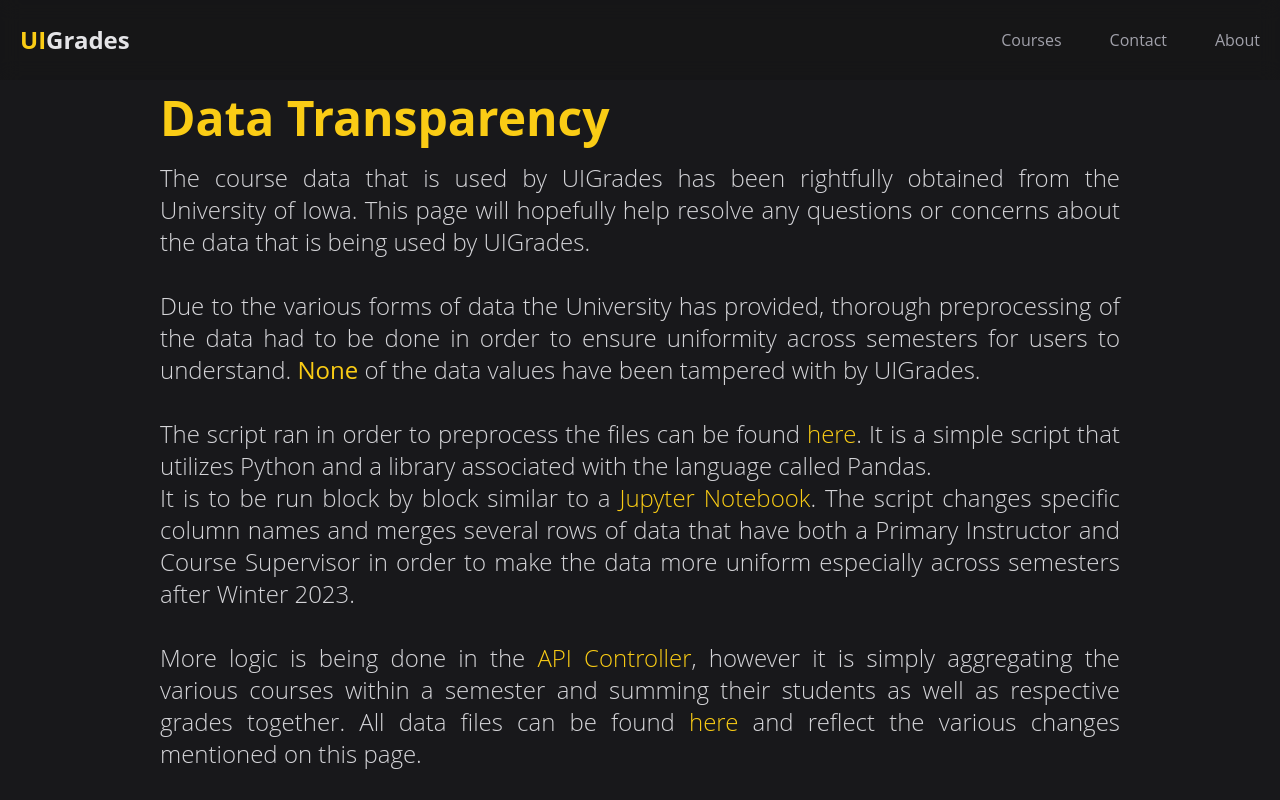
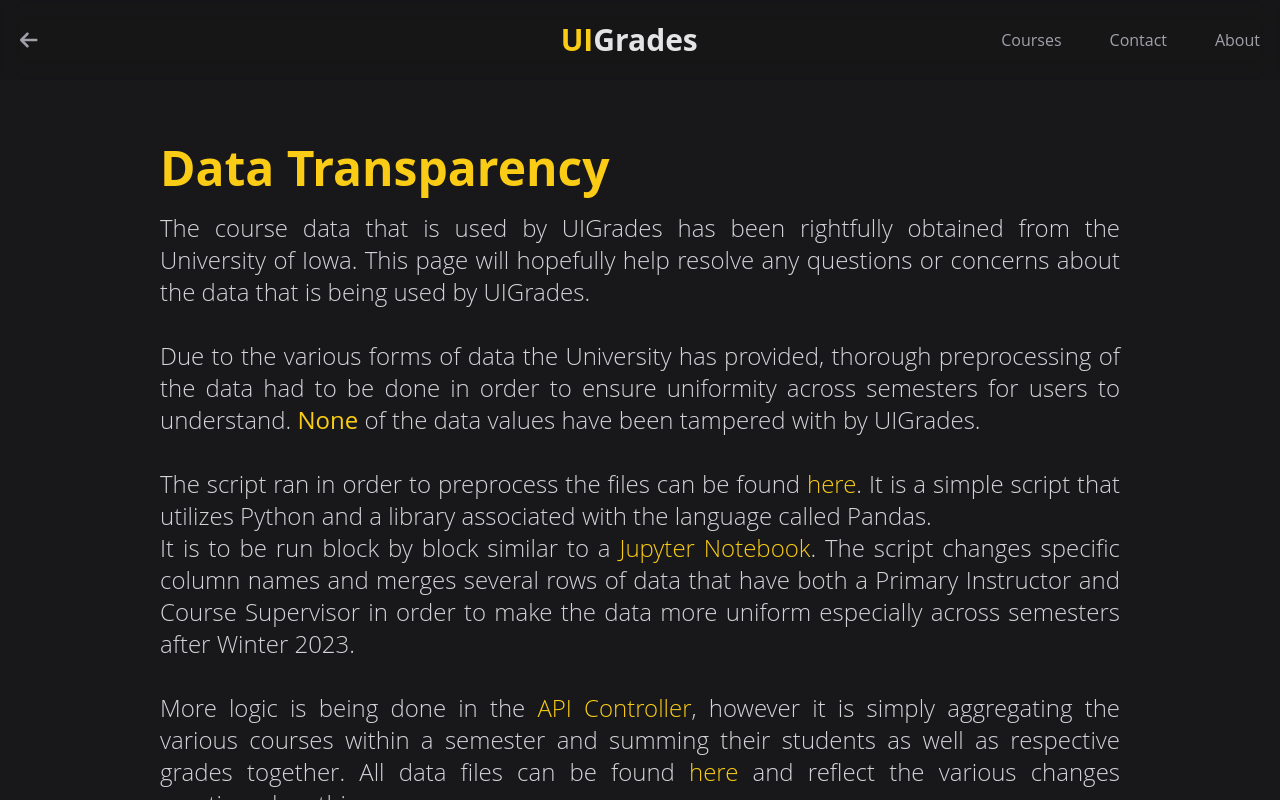
Before and after one commit to kylechi05/uigrades, a React (Create React App) app in the folder client/: page /data-transparency in a window 1280 px wide. Built offline with nearby package versions, Linux system fonts and the light colour scheme.

Commit message:
touch up

```diff
--- a/client/src/pages/DataTransparency.tsx
+++ b/client/src/pages/DataTransparency.tsx
@@ -15,8 +15,8 @@ const DataTransparency: React.FC = () => {
 
   return (
     <div ref={pageRef} className="min-h-full flex flex-col z-10 relative justify-center items-center bg-dark">
-      <LandingNavbar showHome/>
-      <div className='flex flex-col items-center justify-center gap-32 min-h-screen w-3/4 md:text-justify text-zinc-300 leading-relaxed'>
+      <LandingNavbar/>
+      <div className='flex flex-col items-center justify-start mt-16 gap-32 min-h-screen w-3/4 md:text-justify text-zinc-300 leading-relaxed'>
                 <div className='flex flex-col items-start justify-start gap-5'>
                 <h1 className='md:text-5xl text-3xl text-primary font-bold underline-offset-[10px]'>Data Transparency</h1>
                 <p className='text-lg md:text-2xl font-extralight'>
```
